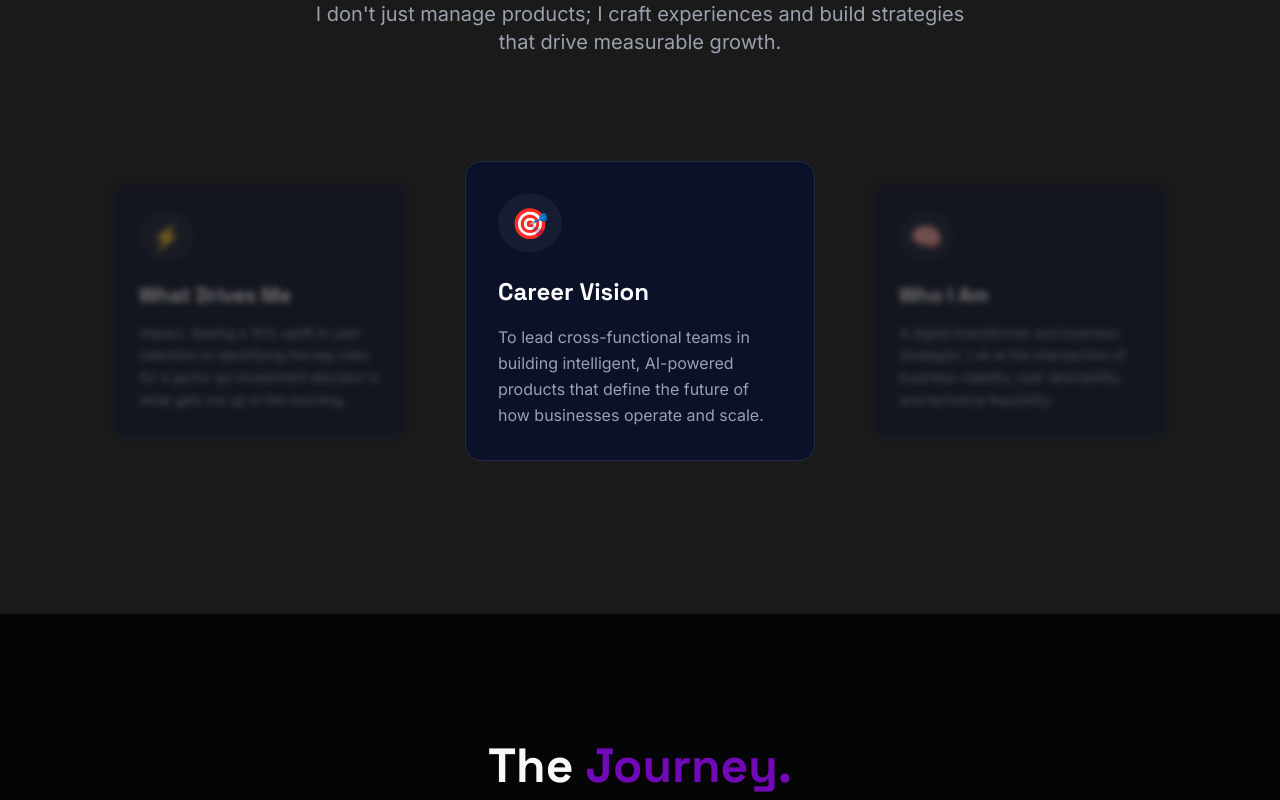
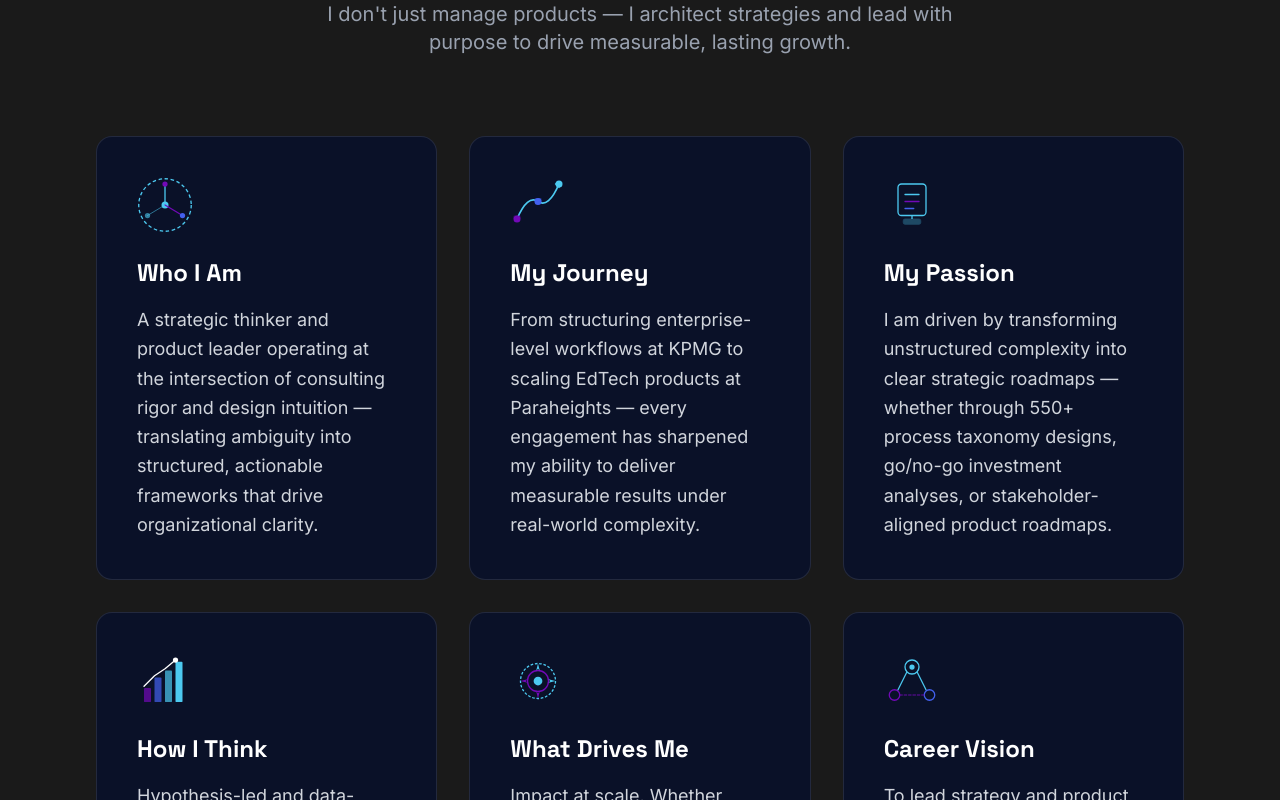
Before and after one commit to pragatipatil789/pragati-portfolio, a Next.js app: page / in a window 1280 px wide. Shown: the part 1000-1800 px from the top of the page. Built offline with nearby package versions, Linux system fonts and the light colour scheme.

Commit message:
Update: consulting copy, rectangular cards, SVG illustrations, skills constellation, metrics, contact details

```diff
--- a/src/components/sections/About.tsx
+++ b/src/components/sections/About.tsx
@@ -1,54 +1,102 @@
 "use client";
 
-import { motion, AnimatePresence } from "framer-motion";
-import { useEffect, useState } from "react";
+import { motion } from "framer-motion";
 
 const cards = [
   {
     title: "Who I Am",
-    emoji: "🧠",
-    description: "A digital transformer and business strategist. I sit at the intersection of business viability, user desirability, and technical feasibility.",
+    illustration: (
+      <svg viewBox="0 0 64 64" fill="none" xmlns="http://www.w3.org/2000/svg" className="w-14 h-14">
+        <circle cx="32" cy="32" r="30" stroke="#4CC9F0" strokeWidth="1.5" strokeDasharray="4 3"/>
+        <circle cx="32" cy="32" r="4" fill="#4CC9F0"/>
+        <line x1="32" y1="32" x2="32" y2="8" stroke="#4CC9F0" strokeWidth="1.5" strokeLinecap="round"/>
+        <line x1="32" y1="32" x2="52" y2="44" stroke="#7209B7" strokeWidth="1.5" strokeLinecap="round"/>
+        <circle cx="32" cy="8" r="3" fill="#7209B7"/>
+        <circle cx="52" cy="44" r="3" fill="#4361EE"/>
+        <circle cx="12" cy="44" r="3" fill="#4CC9F0" opacity="0.6"/>
+        <line x1="32" y1="32" x2="12" y2="44" stroke="#4CC9F0" strokeWidth="1" strokeLinecap="round" strokeOpacity="0.6"/>
+      </svg>
+    ),
+    description: "A strategic thinker and product leader operating at the intersection of consulting rigor and design intuition — translating ambiguity into structured, actionable frameworks that drive organizational clarity.",
   },
   {
     title: "My Journey",
-    emoji: "🚀",
-    description: "From developing AI-driven EdTech engaging 200+ daily users at Paraheights, to assessing $10M+ infrastructure assets at KPMG.",
+    illustration: (
+      <svg viewBox="0 0 64 64" fill="none" xmlns="http://www.w3.org/2000/svg" className="w-14 h-14">
+        <path d="M8 48 Q20 20 32 28 Q44 36 56 8" stroke="#4CC9F0" strokeWidth="2" strokeLinecap="round" fill="none"/>
+        <circle cx="8" cy="48" r="4" fill="#7209B7"/>
+        <circle cx="32" cy="28" r="4" fill="#4361EE"/>
+        <circle cx="56" cy="8" r="4" fill="#4CC9F0"/>
+        <path d="M52 8 L56 8 L56 12" stroke="#4CC9F0" strokeWidth="1.5" strokeLinecap="round" strokeLinejoin="round"/>
+        <rect x="4" y="44" width="8" height="4" rx="1" fill="#7209B7" opacity="0.4"/>
+        <rect x="28" y="24" width="8" height="4" rx="1" fill="#4361EE" opacity="0.4"/>
+      </svg>
+    ),
+    description: "From structuring enterprise-level workflows at KPMG to scaling EdTech products at Paraheights — every engagement has sharpened my ability to deliver measurable results under real-world complexity.",
   },
   {
     title: "My Passion",
-    emoji: "❤️",
-    description: "I love simplifying the complex. Whether it's structuring 550+ cross-functional processes or designing seamless UI workflows.",
+    illustration: (
+      <svg viewBox="0 0 64 64" fill="none" xmlns="http://www.w3.org/2000/svg" className="w-14 h-14">
+        <rect x="16" y="8" width="32" height="36" rx="4" stroke="#4CC9F0" strokeWidth="1.5"/>
+        <line x1="24" y1="20" x2="40" y2="20" stroke="#4CC9F0" strokeWidth="1.5" strokeLinecap="round"/>
+        <line x1="24" y1="28" x2="40" y2="28" stroke="#7209B7" strokeWidth="1.5" strokeLinecap="round"/>
+        <line x1="24" y1="36" x2="34" y2="36" stroke="#4361EE" strokeWidth="1.5" strokeLinecap="round"/>
+        <rect x="22" y="48" width="20" height="6" rx="2" fill="#4CC9F0" opacity="0.3" stroke="#4CC9F0" strokeWidth="1"/>
+        <line x1="32" y1="44" x2="32" y2="48" stroke="#4CC9F0" strokeWidth="1.5"/>
+      </svg>
+    ),
+    description: "I am driven by transforming unstructured complexity into clear strategic roadmaps — whether through 550+ process taxonomy designs, go/no-go investment analyses, or stakeholder-aligned product roadmaps.",
   },
   {
     title: "How I Think",
-    emoji: "💡",
-    description: "Data-driven yet deeply empathetic. I leverage regression analysis to build pricing strategies, while using wireframes to align stakeholders.",
+    illustration: (
+      <svg viewBox="0 0 64 64" fill="none" xmlns="http://www.w3.org/2000/svg" className="w-14 h-14">
+        <rect x="8" y="40" width="8" height="16" rx="1" fill="#7209B7" opacity="0.7"/>
+        <rect x="20" y="28" width="8" height="28" rx="1" fill="#4361EE" opacity="0.7"/>
+        <rect x="32" y="20" width="8" height="36" rx="1" fill="#4CC9F0" opacity="0.7"/>
+        <rect x="44" y="10" width="8" height="46" rx="1" fill="#4CC9F0"/>
+        <polyline points="8,38 20,26 32,18 44,8" stroke="white" strokeWidth="1.5" strokeLinecap="round" strokeLinejoin="round" fill="none"/>
+        <circle cx="44" cy="8" r="3" fill="white"/>
+      </svg>
+    ),
+    description: "Hypothesis-led and data-validated. I apply consulting frameworks — IRR, NPV, scenario modeling — alongside design thinking and regression analysis to generate evidence-based, stakeholder-ready recommendations.",
   },
   {
     title: "What Drives Me",
-    emoji: "⚡",
-    description: "Impact. Seeing a 10% uplift in user retention or identifying the key risks for a go/no-go investment decision is what gets me up in the morning.",
+    illustration: (
+      <svg viewBox="0 0 64 64" fill="none" xmlns="http://www.w3.org/2000/svg" className="w-14 h-14">
+        <circle cx="32" cy="32" r="20" stroke="#4CC9F0" strokeWidth="1.5" strokeDasharray="3 2"/>
+        <circle cx="32" cy="32" r="12" stroke="#7209B7" strokeWidth="1.5"/>
+        <circle cx="32" cy="32" r="5" fill="#4CC9F0"/>
+        <path d="M32 12 L34 20 L32 18 L30 20 Z" fill="#4CC9F0"/>
+        <path d="M52 32 L44 30 L46 32 L44 34 Z" fill="#4CC9F0"/>
+        <path d="M32 52 L30 44 L32 46 L34 44 Z" fill="#7209B7"/>
+        <path d="M12 32 L20 34 L18 32 L20 30 Z" fill="#7209B7"/>
+      </svg>
+    ),
+    description: "Impact at scale. Whether advising on large-scale infrastructure feasibility or retaining 200+ daily active users, I am motivated by strategic decisions that matter and product solutions that last.",
   },
   {
     title: "Career Vision",
-    emoji: "🎯",
-    description: "To lead cross-functional teams in building intelligent, AI-powered products that define the future of how businesses operate and scale.",
-  }
+    illustration: (
+      <svg viewBox="0 0 64 64" fill="none" xmlns="http://www.w3.org/2000/svg" className="w-14 h-14">
+        <circle cx="32" cy="16" r="8" stroke="#4CC9F0" strokeWidth="1.5"/>
+        <circle cx="12" cy="48" r="6" stroke="#7209B7" strokeWidth="1.5"/>
+        <circle cx="52" cy="48" r="6" stroke="#4361EE" strokeWidth="1.5"/>
+        <line x1="26" y1="22" x2="16" y2="42" stroke="#4CC9F0" strokeWidth="1.5" strokeLinecap="round"/>
+        <line x1="38" y1="22" x2="48" y2="42" stroke="#4CC9F0" strokeWidth="1.5" strokeLinecap="round"/>
+        <line x1="18" y1="48" x2="46" y2="48" stroke="#7209B7" strokeWidth="1" strokeLinecap="round" strokeDasharray="3 2"/>
+        <circle cx="32" cy="16" r="3" fill="#4CC9F0"/>
+      </svg>
+    ),
+    description: "To lead strategy and product functions at the nexus of consulting and technology — building organizations that are adaptive, data-driven, and design-forward in an AI-powered world.",
+  },
 ];
 
 export default function About() {
-  const [currentIndex, setCurrentIndex] = useState(0);
-
-  useEffect(() => {
-    const timer = setInterval(() => {
-      // Move left to right (decreasing index, wrapping around)
-      setCurrentIndex((prev) => (prev === 0 ? cards.length - 1 : prev - 1));
-    }, 4000); // 4 second interval
-    return () => clearInterval(timer);
-  }, []);
-
   return (
-    <section className="relative min-h-screen py-32 bg-brand-charcoal overflow-hidden flex flex-col justify-center">
+    <section className="relative py-32 bg-brand-charcoal overflow-hidden">
       <div className="max-w-7xl mx-auto px-6 md:px-12 lg:px-24 w-full">
         <motion.div
           initial={{ opacity: 0, y: 50 }}
@@ -61,61 +109,32 @@ export default function About() {
             Beyond the <span className="text-brand-cyan">Resume.</span>
           </h2>
           <p className="text-xl text-gray-400 font-sans max-w-2xl mx-auto">
-            I don&apos;t just manage products; I craft experiences and build strategies that drive measurable growth.
+            I don&apos;t just manage products — I architect strategies and lead with purpose to drive measurable, lasting growth.
           </p>
         </motion.div>
-      </div>
 
-      <div className="relative w-full max-w-7xl mx-auto px-6 h-[350px] flex items-center justify-center overflow-visible">
-        <AnimatePresence mode="popLayout">
-          {cards.map((card, index) => {
-            // Calculate relative position based on current index
-            // We want 3 cards visible. Center is active. Left and right are blurred/scaled down.
-            let position = index - currentIndex;
-
-            // Handle wrap around for seamless loop
-            if (position < -Math.floor(cards.length / 2)) position += cards.length;
-            if (position > Math.floor(cards.length / 2)) position -= cards.length;
-
-            if (Math.abs(position) > 2) return null; // Only render nearby cards
-
-            return (
+        <div className="grid grid-cols-1 md:grid-cols-2 lg:grid-cols-3 gap-8">
+          {cards.map((card, index) => (
             <motion.div
               key={card.title}
-                className="absolute w-[350px] p-8 rounded-2xl bg-brand-navy border border-white/10 flex flex-col h-[300px]"
-                initial={{
-                  x: (position + 1) * 380,
-                  scale: 0.8,
-                  opacity: 0,
-                  zIndex: 0
-                }}
-                animate={{
-                  x: position * 380,
-                  scale: position === 0 ? 1 : 0.85,
-                  opacity: Math.abs(position) <= 1 ? (position === 0 ? 1 : 0.4) : 0,
-                  zIndex: position === 0 ? 10 : 5,
-                  filter: position === 0 ? "blur(0px)" : "blur(4px)",
-                }}
-                exit={{
-                  x: (position - 1) * 380,
-                  scale: 0.8,
-                  opacity: 0,
-                  zIndex: 0
-                }}
-                transition={{ duration: 0.8, ease: [0.32, 0.72, 0, 1] }}
+              className="flex flex-col p-10 rounded-2xl bg-brand-navy border border-white/10 hover:border-brand-cyan/40 transition-colors duration-300 min-h-[280px]"
+              initial={{ opacity: 0, y: 40 }}
+              whileInView={{ opacity: 1, y: 0 }}
+              viewport={{ once: true, margin: "-50px" }}
+              transition={{ duration: 0.6, delay: index * 0.1 }}
+              whileHover={{ y: -6, boxShadow: "0 20px 60px rgba(76,201,240,0.08)" }}
               data-magnetic="true"
             >
-                <div className="mb-6 w-16 h-16 rounded-full bg-white/5 flex items-center justify-center text-3xl">
-                  {card.emoji}
+              <div className="mb-6">
+                {card.illustration}
               </div>
               <h3 className="text-2xl font-display font-bold mb-4 text-white">{card.title}</h3>
-                <p className="text-gray-400 font-sans leading-relaxed flex-1">
+              <p className="text-gray-300 font-sans text-lg leading-relaxed flex-1">
                 {card.description}
               </p>
             </motion.div>
-            );
-          })}
-        </AnimatePresence>
+          ))}
+        </div>
       </div>
     </section>
   );
--- a/src/components/sections/Achievements.tsx
+++ b/src/components/sections/Achievements.tsx
@@ -4,7 +4,7 @@ import { motion, useInView } from "framer-motion";
 import { useEffect, useRef, useState } from "react";
 
 const achievements = [
-  { value: 10, prefix: "$", suffix: "M+", label: "Asset Valuation Assessed" },
+  { value: 75, prefix: "$", suffix: "M+", label: "Asset Valuation Assessed" },
   { value: 550, suffix: "+", label: "Processes Structured" },
   { value: 200, suffix: "+", label: "Daily Active Users Scaled" },
   { value: 10, suffix: "%", label: "Retention Uplift Achieved" },
--- a/src/components/sections/Experience.tsx
+++ b/src/components/sections/Experience.tsx
@@ -9,11 +9,11 @@ const experiences = [
     company: "KPMG",
     period: "Apr 2026 – May 2026",
     achievements: [
-      "Assessed infrastructure assets valued at $10M+ across IRR, NPV, and payback for go/no-go decisions.",
+      "Assessed infrastructure assets across IRR, NPV, and payback period benchmarks to deliver go/no-go investment decisions.",
       "Analyzed 25-year regional demand across growth and adoption scenarios for commercial viability.",
       "Structured 550+ cross-functional processes into a comprehensive 6-category workflow taxonomy."
     ],
-    metric: "$10M+ Valuation",
+    metric: "25yr Projections",
     color: "from-brand-purple to-brand-blue"
   },
   {
--- a/src/components/sections/Hero.tsx
+++ b/src/components/sections/Hero.tsx
@@ -30,7 +30,7 @@ export default function Hero() {
             animate={{ opacity: 1, y: 0 }}
             transition={{ duration: 0.8, delay: 0.4 }}
           >
-            Product thinker and UX designer bridging the gap between business strategy and intelligent products. From driving $10M+ valuations to crafting AI-driven EdTech, I build things that matter.
+            Strategy-driven. Design-led. Results-obsessed. I translate complex business challenges into product-led solutions — where consulting rigor meets human-centered precision to move the needle.
           </motion.p>
 
           <motion.div
@@ -54,9 +54,9 @@ export default function Hero() {
           </motion.div>
         </div>
 
-        {/* Portrait Image */}
+        {/* Portrait Image — smaller size */}
         <motion.div
-          className="relative h-[500px] w-full max-w-md mx-auto"
+          className="relative h-[360px] w-full max-w-xs mx-auto"
           initial={{ opacity: 0, scale: 0.9 }}
           animate={{ opacity: 1, scale: 1 }}
           transition={{ duration: 1, delay: 0.4 }}
```
Also changed, not shown: src/components/sections/Contact.tsx (+5 -5 lines), src/components/sections/SkillsGalaxy.tsx (+15 -12 lines). Lines whose indentation alone changed are shown as unchanged.
